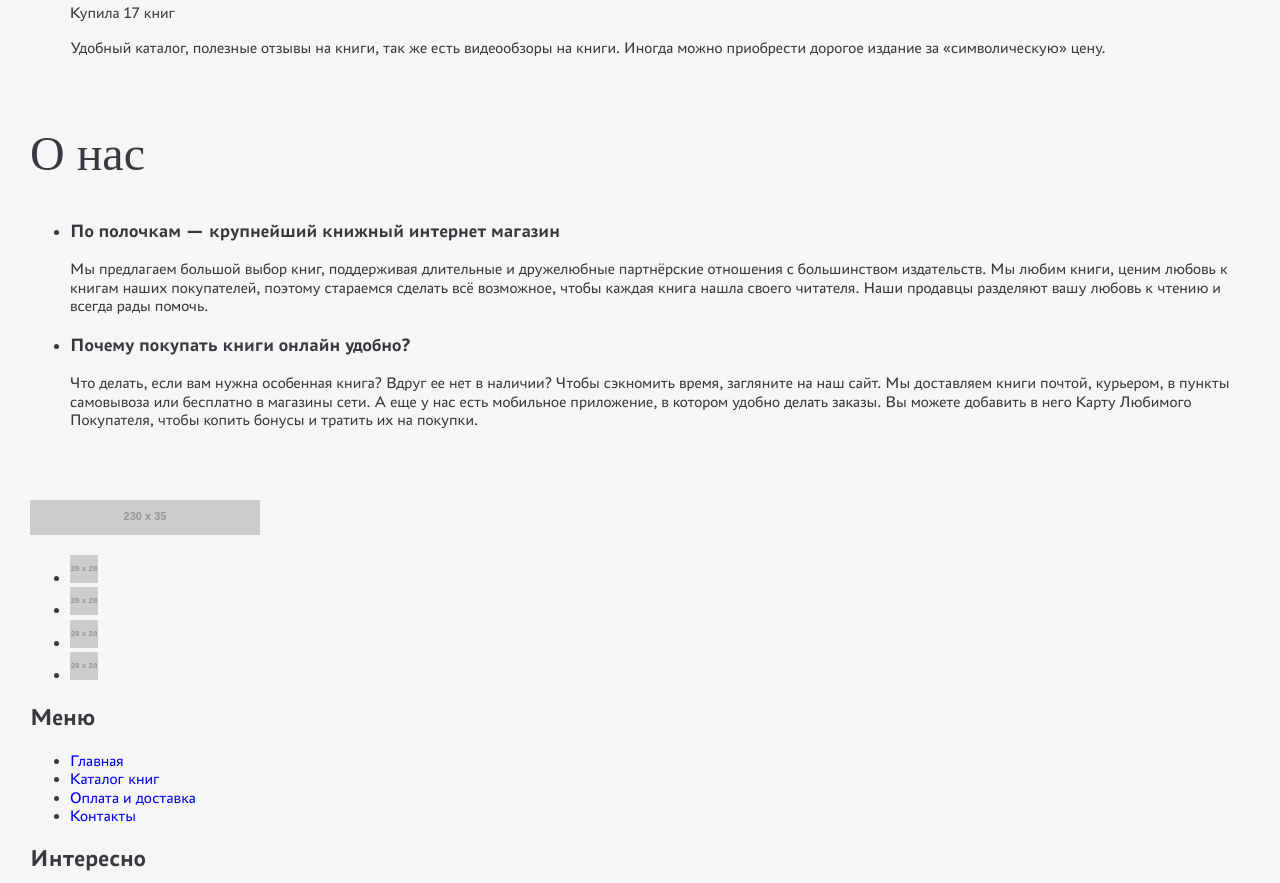
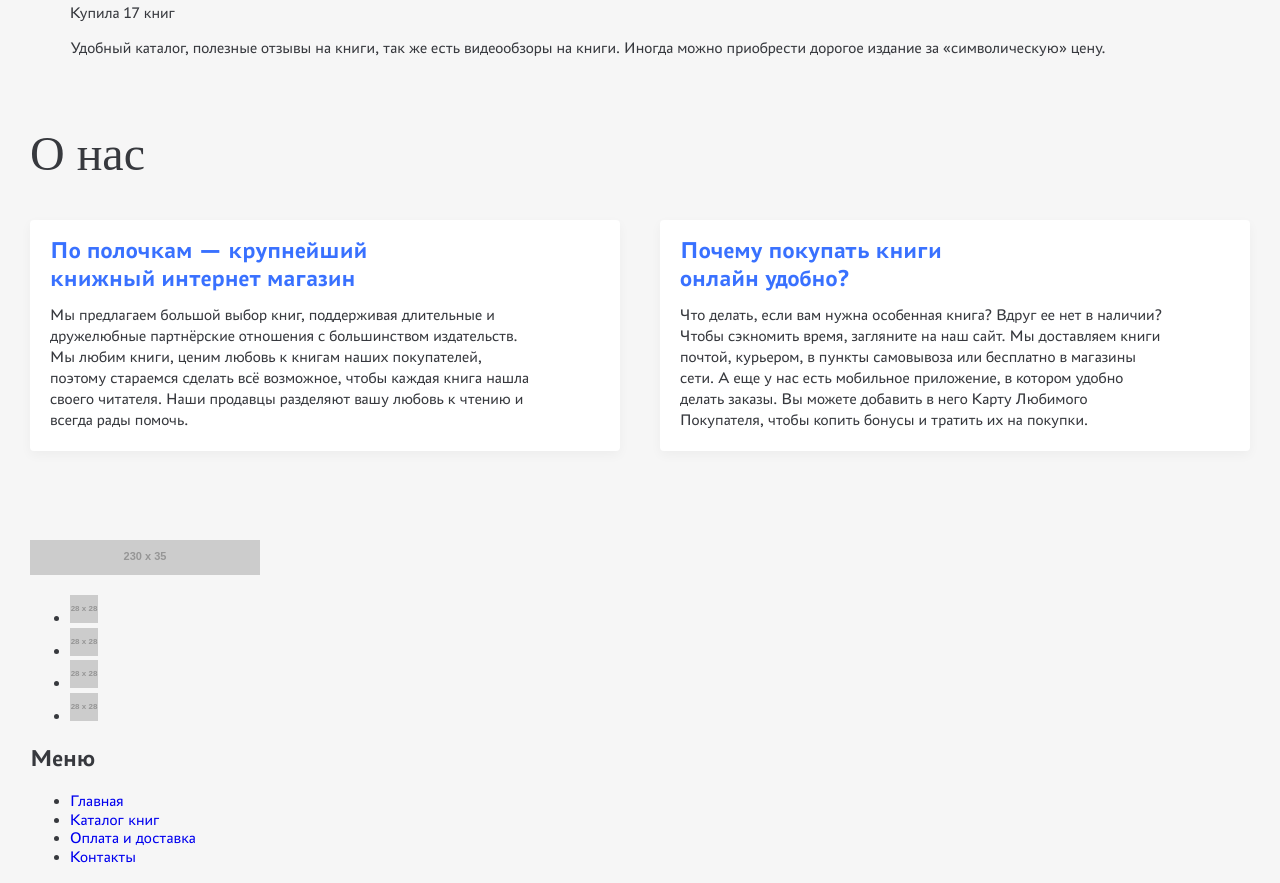
Before and after one commit to 1maximsafronov/on-the-shelves, a website: page src/index.html in a window 1280 px wide. Shown: the part 2620-3503 px from the top of the page. Drawn offline with nearby package versions, Linux system fonts and the light colour scheme; files that its build step writes are made by us from their sources; placeholder pictures from the web are drawn by us; a web font is replaced by a local one.

Commit message:
Добавляет стилизацию раздела "О нас"

```diff
--- /dev/null
+++ b/src/sass/components/about-us.scss
@@ -0,0 +1,47 @@
+.about-us {
+  font-family: $font-primery;
+}
+
+.about-us__list {
+  display: grid;
+
+  margin: 0;
+  padding: 0;
+
+  list-style: none;
+
+  grid-template-columns: 1fr 1fr;
+  column-gap: 40px;
+  row-gap: 40px;
+}
+
+.about-us__item {
+  padding-top: 16px;
+  padding-right: 80px;
+  padding-bottom: 21px;
+  padding-left: 20px;
+
+  border-radius: 4px;
+  background: #ffffff;
+  box-shadow: 0 4px 12px rgba(0, 0, 0, 0.04);
+}
+
+.about-us__subtitle {
+  margin: 0;
+  margin-bottom: 12px;
+  padding-right: 163px;
+
+  color: #3971ff;
+
+  font-size: 24px;
+  line-height: 28px;
+}
+
+.about-us__desc {
+  margin: 0;
+
+  color: #37393e;
+
+  font-size: 16px;
+  line-height: 21px;
+}
--- a/src/sass/components/main-page.scss
+++ b/src/sass/components/main-page.scss
@@ -10,4 +10,8 @@
 
 .main-page__section {
   margin-bottom: 70px;
+
+  &:last-child {
+    margin-bottom: 89px;
+  }
 }
--- a/src/sass/global/mixins.scss
+++ b/src/sass/global/mixins.scss
@@ -1,4 +1,4 @@
-// <<<---Media-mixins--->>>
+
 @mixin media-mobile-only {
   @media (max-width: $mobile-width) {
     @content;
--- a/src/sass/global/variables.scss
+++ b/src/sass/global/variables.scss
@@ -1,4 +1,4 @@
-// Файл для scss переменных
+
 $mobile-width: 320px;
 $tablet-width: 768px;
 $desktop-width: 1200px;
--- a/src/sass/style.scss
+++ b/src/sass/style.scss
@@ -1,5 +1,5 @@
-// Входная точка для сборки SCSS файлов
-// <<<---Global--->>>
+
+/* <<<---Global--->>> */
 @import "../../node_modules/normalize.css/normalize";
 @import "global/variables.scss";
 @import "global/fonts.scss";
@@ -7,7 +7,7 @@
 @import "global/global.scss";
 @import "global/visually-hidden.scss";
 
-// <<<---Other--->>>
+/* <<<---Other--->>> */
 @import "components/container.scss";
 @import "components/section-title.scss";
 @import "components/product-list.scss";
@@ -15,3 +15,4 @@
 @import "components/main-nav.scss";
 @import "components/site-nav.scss";
 @import "components/user-nav.scss";
+@import "components/about-us.scss";
```
Also changed, not shown: src/index.html (+26 -13 lines), src/sass/global/fonts.scss (+1 -7 lines).
